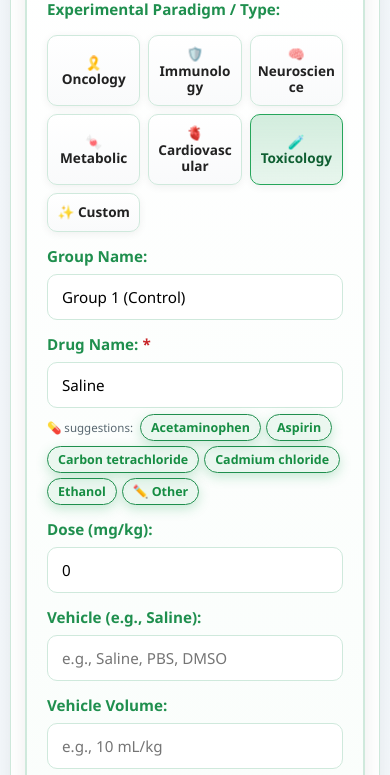
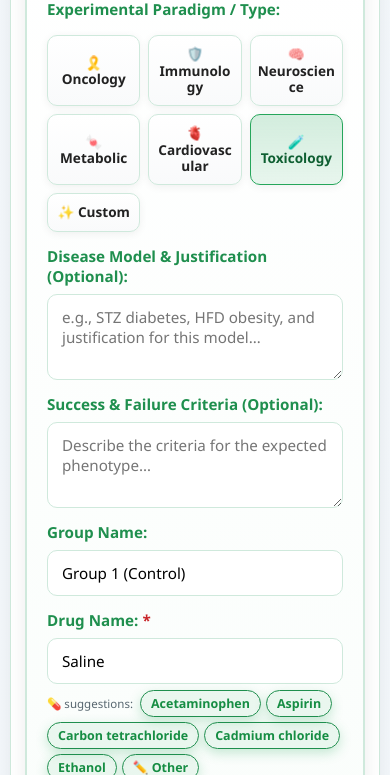
Before and after one commit to arferkaimrc-bot/rodent-study-planner, a Python web app: template templates/index.html in a window 390 px wide. Shown: the part 2483-3258 px from the top of the page. Run offline with Jinja, Linux system fonts and the light colour scheme; the template is opened without the code that fills it, so the values that code supplies are empty.

Commit message:
Group card: add optional Disease Model & Justification + Success & Failure Criteria textareas below paradigm selection (responsive, styling matches)

```diff
--- a/templates/index.html
+++ b/templates/index.html
@@ -1247,6 +1247,19 @@
                                    value="${(data?.experiment_type && !['Oncology','Immunology','Neuroscience','Metabolic','Cardiovascular','Toxicology','Custom'].includes(data.experiment_type)) ? data.experiment_type : ''}">
                         </div>
 
+                        <div class="form-group" style="grid-column: 1 / -1;">
+                            <div style="display:grid;grid-template-columns:repeat(auto-fit,minmax(240px,1fr));gap:14px;">
+                                <div class="form-group">
+                                    <label>Disease Model &amp; Justification (Optional):</label>
+                                    <textarea class="disease-model" rows="3" placeholder="e.g., STZ diabetes, HFD obesity, and justification for this model…" style="resize:vertical;">${data?.disease_model || ''}</textarea>
+                                </div>
+                                <div class="form-group">
+                                    <label>Success &amp; Failure Criteria (Optional):</label>
+                                    <textarea class="success-criteria" rows="3" placeholder="Describe the criteria for the expected phenotype…" style="resize:vertical;">${data?.success_criteria || ''}</textarea>
+                                </div>
+                            </div>
+                        </div>
+
                         <div class="form-group">
                             <label>Group Name:</label>
                             <input type="text" class="group-name" value="${groupName}">
```
